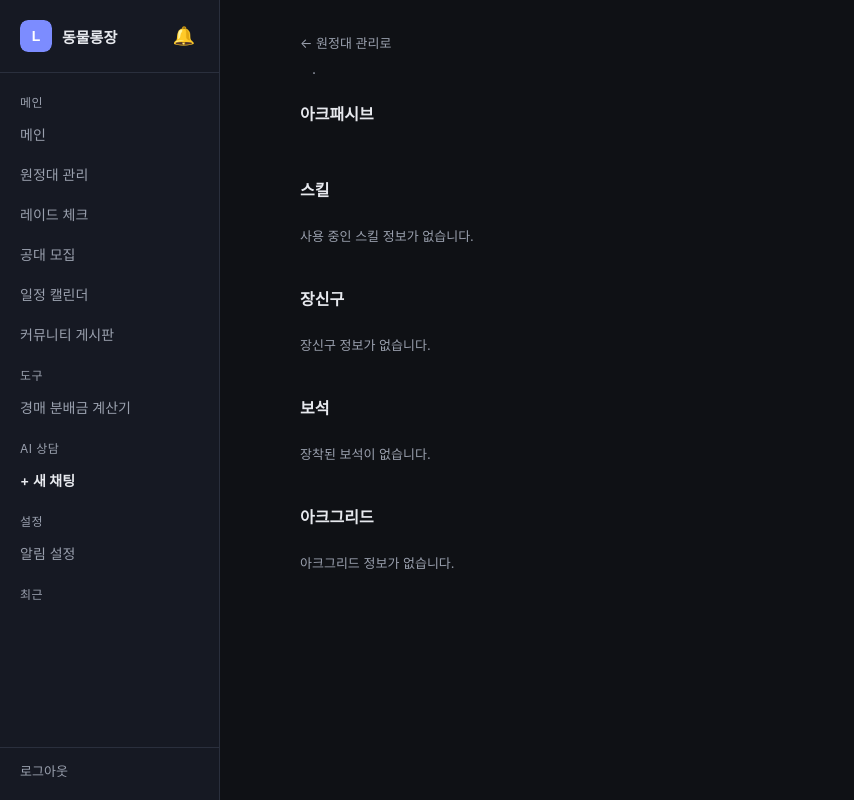
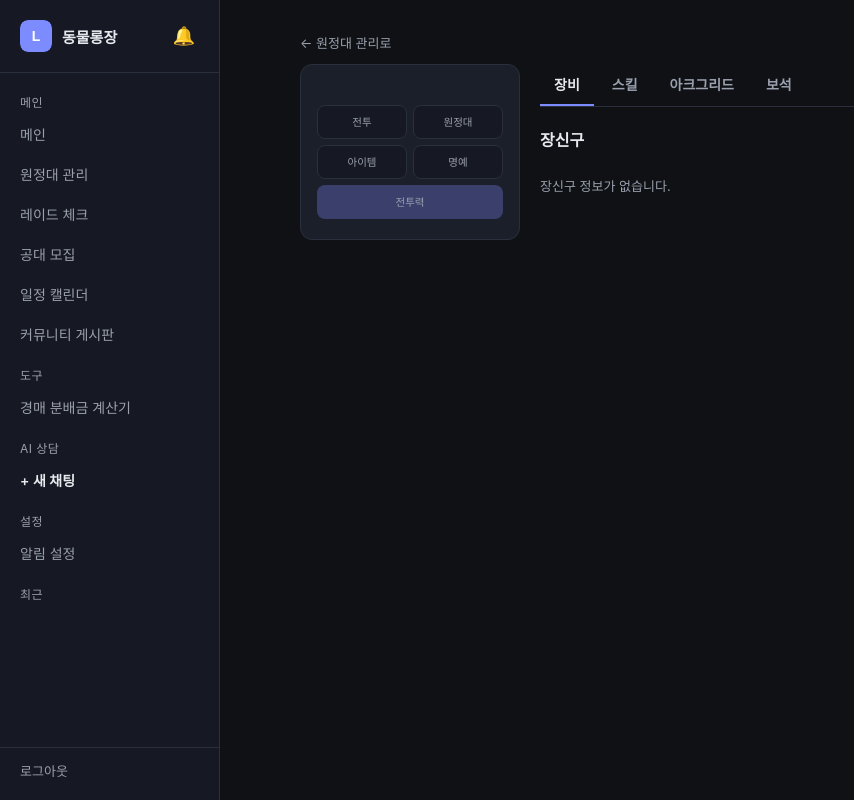
Before and after one commit to kanonphil/loa-bot-01, a FastAPI app: template webapp/templates/character_detail.html in a window 1280 px wide. Shown: the whole page, without its empty margins (0-854 px from the left). Run offline with FastAPI, Linux system fonts and the light colour scheme; the template is opened without the code that fills it, so the values that code supplies are empty.

Commit message:
feat(webapp): 캐릭터 상세 페이지를 아머리 스타일 사이드바+탭 구조로 재구성
- 좌측 프로필 사이드바(길드/전투/원정대/아이템/명예/전투력/영지) + 장비/스킬/
  아크그리드/보석 4탭 구조로 재구성 (칭호/수집형 포인트/전투력 순위는 제외)
- ArmoryProfile에서 guild_name/character_level/expedition_level/honor_point/
  town_level/town_name/character_image 추가 파싱
- 장비 탭의 무기/방어구, 효과 양수지(합산 스탯) 박스는 API 응답 구조 확인 후 후속 작업

Co-Authored-By: Claude Sonnet 5 <noreply@anthropic.com>

```diff
--- a/webapp/static/style.css
+++ b/webapp/static/style.css
@@ -2205,20 +2205,143 @@ a.calendar-party:hover {
 
 /* ── 캐릭터 상세 정보 ─────────────────────────────────────── */
 
-.char-detail-header {
-  display: flex;
+.armory {
+  display: grid;
+  grid-template-columns: 220px minmax(0, 1fr);
+  gap: 20px;
+  align-items: start;
+}
+
+@media (max-width: 760px) {
+  .armory {
+    grid-template-columns: 1fr;
+  }
+}
+
+.armory-sidebar {
+  display: flex;
+  flex-direction: column;
+  align-items: center;
+  text-align: center;
+  gap: 4px;
+  padding: 20px 16px;
+  border-radius: 12px;
+  border: 1px solid var(--border);
+  background: var(--panel);
+  position: sticky;
+  top: 16px;
+}
+
+.armory-portrait {
+  width: 100%;
+  max-width: 160px;
+  border-radius: 10px;
+  margin-bottom: 10px;
+  background: var(--sidebar-bg);
+}
+
+.armory-name {
+  font-size: 18px;
+  margin: 4px 0 0;
+}
+
+.armory-class {
+  font-size: 13px;
+  color: var(--text-muted);
+  margin: 0;
+}
+
+.armory-guild {
+  font-size: 12px;
+  color: var(--text-muted);
+  margin: 2px 0 12px;
+}
+
+.armory-stat-grid {
+  width: 100%;
+  display: flex;
+  flex-direction: column;
+  gap: 6px;
+  margin-top: 8px;
+}
+
+.armory-stat-row {
+  display: grid;
+  grid-template-columns: 1fr 1fr;
+  gap: 6px;
+}
+
+.armory-stat-row.single {
+  grid-template-columns: 1fr;
+}
+
+.armory-stat {
+  display: flex;
+  flex-direction: column;
+  gap: 1px;
+  padding: 8px 10px;
+  border-radius: 8px;
+  background: var(--sidebar-bg);
+  border: 1px solid var(--border);
+}
+
+.armory-stat .k {
+  font-size: 10.5px;
+  color: var(--text-muted);
+}
+
+.armory-stat .v {
+  font-size: 14px;
+  font-weight: 700;
+}
+
+.armory-stat.cp {
+  background: var(--accent-dim);
+  border-color: transparent;
+}
+
+.armory-stat.cp .v {
+  color: var(--accent);
+  font-size: 16px;
+}
+
+.armory-stat.town {
+  flex-direction: row;
   align-items: baseline;
-  gap: 12px;
+  justify-content: center;
+  gap: 6px;
+}
+
+.armory-tabs {
+  display: flex;
+  gap: 4px;
   margin-bottom: 20px;
-}
-
-.char-detail-header h1 {
-  margin: 0;
-}
-
-.char-detail-sub {
+  border-bottom: 1px solid var(--border);
+}
+
+.armory-tab {
+  appearance: none;
+  background: none;
+  border: none;
+  border-bottom: 2px solid transparent;
+  color: var(--text-muted);
   font-size: 14px;
-  color: var(--text-muted);
+  font-weight: 600;
+  padding: 10px 14px;
+  cursor: pointer;
+}
+
+.armory-tab.is-active {
+  color: var(--text);
+  border-bottom-color: var(--accent);
+}
+
+.armory-panel {
+  display: none;
+}
+
+.armory-panel.is-active {
+  display: block;
 }
 
 .char-detail-section {
--- a/webapp/templates/character_detail.html
+++ b/webapp/templates/character_detail.html
@@ -10,11 +10,79 @@
   <p class="party-empty-desc">{{ detail.error }}</p>
 </div>
 {% else %}
-<div class="char-detail-header">
-  <h1>{{ detail.character_name }}</h1>
-  <span class="char-detail-sub">{{ detail.character_class }} &middot; {{ detail.item_level }}</span>
+<div class="armory">
+  <aside class="armory-sidebar">
+    {% if detail.character_image %}
+    <img src="{{ detail.character_image }}" alt="" class="armory-portrait">
+    {% endif %}
+    <h1 class="armory-name">{{ detail.character_name }}</h1>
+    <p class="armory-class">{{ detail.character_class }}</p>
+    {% if detail.guild_name %}
+    <p class="armory-guild">{{ detail.guild_name }}{% if detail.guild_member_grade %} &middot; {{ detail.guild_member_grade }}{% endif %}</p>
+    {% endif %}
+
+    <div class="armory-stat-grid">
+      <div class="armory-stat-row">
+        <div class="armory-stat"><span class="k">전투</span><span class="v">{{ detail.character_level }}</span></div>
+        <div class="armory-stat"><span class="k">원정대</span><span class="v">{{ detail.expedition_level }}</span></div>
+      </div>
+      <div class="armory-stat-row">
+        <div class="armory-stat"><span class="k">아이템</span><span class="v">{{ detail.item_level }}</span></div>
+        <div class="armory-stat"><span class="k">명예</span><span class="v">{{ detail.honor_point }}</span></div>
+      </div>
+      <div class="armory-stat-row single">
+        <div class="armory-stat cp"><span class="k">전투력</span><span class="v">{{ detail.combat_power }}</span></div>
+      </div>
+      {% if detail.town_level %}
+      <div class="armory-stat-row single">
+        <div class="armory-stat town"><span class="v">영지 Lv.{{ detail.town_level }}</span><span class="k">{{ detail.town_name }}</span></div>
+      </div>
+      {% endif %}
+    </div>
+  </aside>
+
+  <div class="armory-main">
+    <div class="armory-tabs" role="tablist">
+      <button type="button" class="armory-tab is-active" data-armory-tab="equip">장비</button>
+      <button type="button" class="armory-tab" data-armory-tab="skill">스킬</button>
+      <button type="button" class="armory-tab" data-armory-tab="arkgrid">아크그리드</button>
+      <button type="button" class="armory-tab" data-armory-tab="gem">보석</button>
     </div>
 
+    <!-- ── 장비 ── -->
+    <div class="armory-panel is-active" data-armory-panel="equip">
+      <div class="char-detail-section">
+        <h2 class="char-detail-title">장신구</h2>
+        <div class="char-accessory-list">
+          {% for a in detail.accessories %}
+          <div class="char-accessory-card">
+            <div class="char-accessory-header">
+              <span class="char-accessory-type">{{ a.type }}</span>
+              <span class="char-accessory-name">{{ a.name }}</span>
+              {% if a.quality is not none %}
+              <span class="char-quality-badge char-quality-{{ a.quality_tier }}">품질 {{ a.quality }}</span>
+              {% endif %}
+            </div>
+            {% if a.honing_effects %}
+            <ul class="char-honing-list">
+              {% for line in a.honing_effects %}
+              <li>{{ line }}</li>
+              {% endfor %}
+            </ul>
+            {% endif %}
+            {% if a.ark_passive_bonus %}
+            <p class="char-accessory-arkpassive">{{ a.ark_passive_bonus }}</p>
+            {% endif %}
+          </div>
+          {% else %}
+          <p class="dash-empty">장신구 정보가 없습니다.</p>
+          {% endfor %}
+        </div>
+      </div>
+    </div>
+
+    <!-- ── 스킬 ── -->
+    <div class="armory-panel" data-armory-panel="skill">
       <div class="char-detail-section">
         <h2 class="char-detail-title">아크패시브</h2>
         <div class="char-arkpassive-points">
@@ -70,55 +138,11 @@
           {% endfor %}
         </div>
       </div>
-
-<div class="char-detail-section">
-  <h2 class="char-detail-title">장신구</h2>
-  <div class="char-accessory-list">
-    {% for a in detail.accessories %}
-    <div class="char-accessory-card">
-      <div class="char-accessory-header">
-        <span class="char-accessory-type">{{ a.type }}</span>
-        <span class="char-accessory-name">{{ a.name }}</span>
-        {% if a.quality is not none %}
-        <span class="char-quality-badge char-quality-{{ a.quality_tier }}">품질 {{ a.quality }}</span>
-        {% endif %}
-      </div>
-      {% if a.honing_effects %}
-      <ul class="char-honing-list">
-        {% for line in a.honing_effects %}
-        <li>{{ line }}</li>
-        {% endfor %}
-      </ul>
-      {% endif %}
-      {% if a.ark_passive_bonus %}
-      <p class="char-accessory-arkpassive">{{ a.ark_passive_bonus }}</p>
-      {% endif %}
-    </div>
-    {% else %}
-    <p class="dash-empty">장신구 정보가 없습니다.</p>
-    {% endfor %}
-  </div>
     </div>
 
+    <!-- ── 아크그리드 ── -->
+    <div class="armory-panel" data-armory-panel="arkgrid">
       <div class="char-detail-section">
-  <h2 class="char-detail-title">보석</h2>
-  <div class="char-gem-list">
-    {% for g in detail.gems %}
-    <div class="char-gem-card">
-      {% if g.icon %}<img src="{{ g.icon }}" alt="" class="char-gem-icon">{% endif %}
-      <div class="char-gem-info">
-        <span class="char-gem-name">Lv.{{ g.level }} {{ g.name }}</span>
-        {% if g.effect %}<span class="char-gem-effect">{{ g.effect }}</span>{% endif %}
-      </div>
-    </div>
-    {% else %}
-    <p class="dash-empty">장착된 보석이 없습니다.</p>
-    {% endfor %}
-  </div>
-</div>
-
-<div class="char-detail-section">
-  <h2 class="char-detail-title">아크그리드</h2>
         {% if detail.ark_grid.effects %}
         <div class="char-arkgrid-summary">
           <h3 class="char-arkgrid-summary-title">착용 젬 종합 스탯</h3>
@@ -154,6 +178,44 @@
           {% endfor %}
         </div>
       </div>
+    </div>
+
+    <!-- ── 보석 ── -->
+    <div class="armory-panel" data-armory-panel="gem">
+      <div class="char-detail-section">
+        <div class="char-gem-list">
+          {% for g in detail.gems %}
+          <div class="char-gem-card">
+            {% if g.icon %}<img src="{{ g.icon }}" alt="" class="char-gem-icon">{% endif %}
+            <div class="char-gem-info">
+              <span class="char-gem-name">Lv.{{ g.level }} {{ g.name }}</span>
+              {% if g.effect %}<span class="char-gem-effect">{{ g.effect }}</span>{% endif %}
+            </div>
+          </div>
+          {% else %}
+          <p class="dash-empty">장착된 보석이 없습니다.</p>
+          {% endfor %}
+        </div>
+      </div>
+    </div>
+  </div>
+</div>
+
+<script>
+  (function () {
+    var tabs = document.querySelectorAll('[data-armory-tab]');
+    var panels = document.querySelectorAll('[data-armory-panel]');
+    tabs.forEach(function (tab) {
+      tab.addEventListener('click', function () {
+        var target = tab.getAttribute('data-armory-tab');
+        tabs.forEach(function (t) { t.classList.toggle('is-active', t === tab); });
+        panels.forEach(function (p) {
+          p.classList.toggle('is-active', p.getAttribute('data-armory-panel') === target);
+        });
+      });
+    });
+  })();
+</script>
 {% endif %}
 </div>
 {% endblock %}
```
Also changed, not shown: bot/api/armory_parser.py (+10 -1 lines), scripts/inspect_armory.py (+45 -96 lines), tests/test_armory_parser.py (+17 -0 lines), webapp/tests/test_character_detail_route.py (+19 -0 lines). Lines whose indentation alone changed are shown as unchanged.
